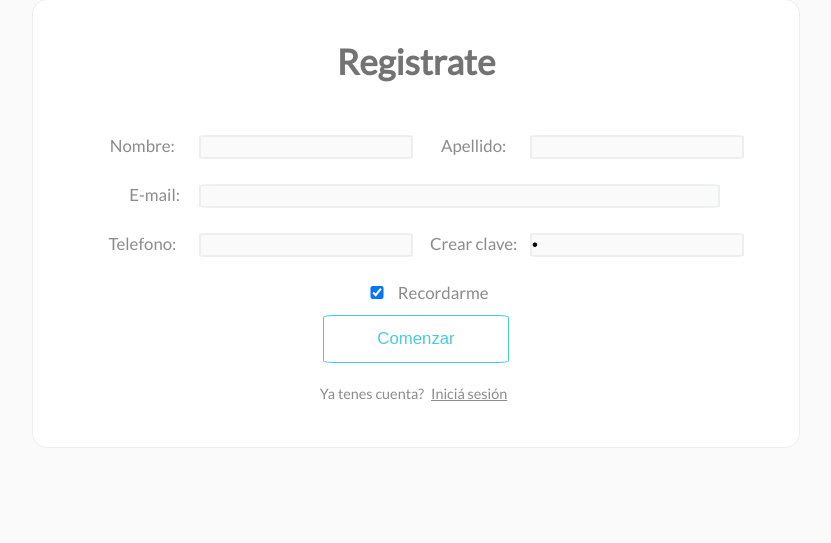
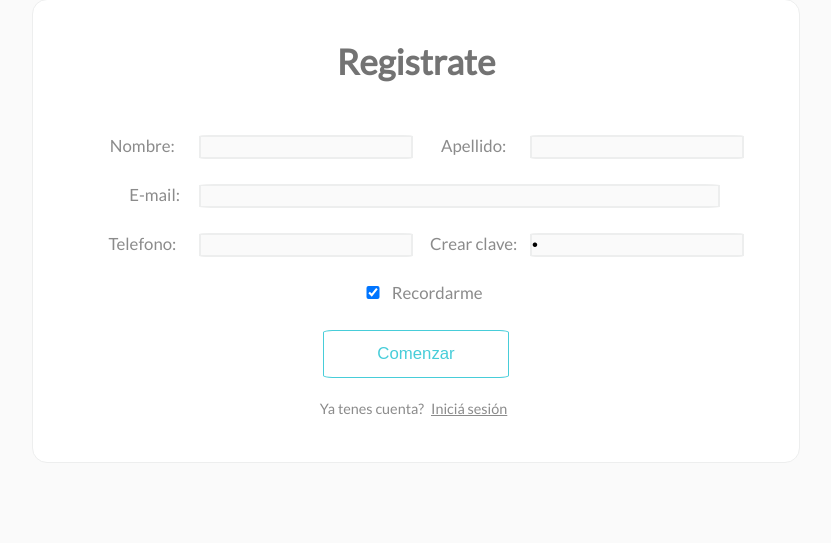
Before and after one commit to jjdebuchy/MuuSimple, a PHP site: page /registro.php in a window 1280 px wide. Shown: the part 81-624 px from the top of the page, without its empty margins (224-1055 px from the left). Run offline with PHP 8.4, Linux system fonts and the light colour scheme.

Commit message:
acomode el "recordarme"

```diff
--- a/css/style.css
+++ b/css/style.css
@@ -310,12 +310,15 @@ button:hover{
   margin-bottom: 2.5em;
   padding: 0;
 }
+.recordarme{
+  margin-bottom: 1.5em;
+}
 .recordarme input{
+  max-width: 2em;
   display: inline-block;
-  width: 5%;
 }
 .recordarme label{
-  width: 10%;
+  max-width: 5em;
 }
 
 /*Media Queries*/
--- a/registro.php
+++ b/registro.php
@@ -105,7 +105,7 @@
           <input type="password" name="clave" value='<?= $claveDefault ?>' id="clave">
         </div> <br>
         <div class="recordarme">
-          <input type="checkbox" name="recordar" value="recordar" checked="checked" id="recodarme">
+          <input type="checkbox" name="recordar" value="recordar" checked="checked" id="recordarme">
           <label for="recordarme">Recordarme</label>
         </div><br>
         <button class="btn" type="submit" name="registrar">Comenzar</button>
```
